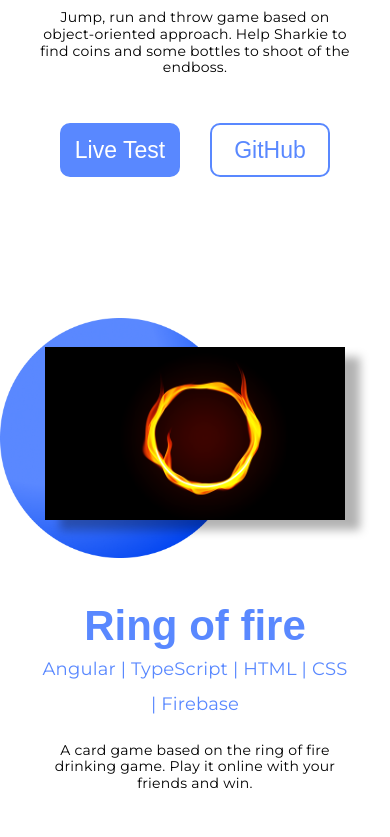
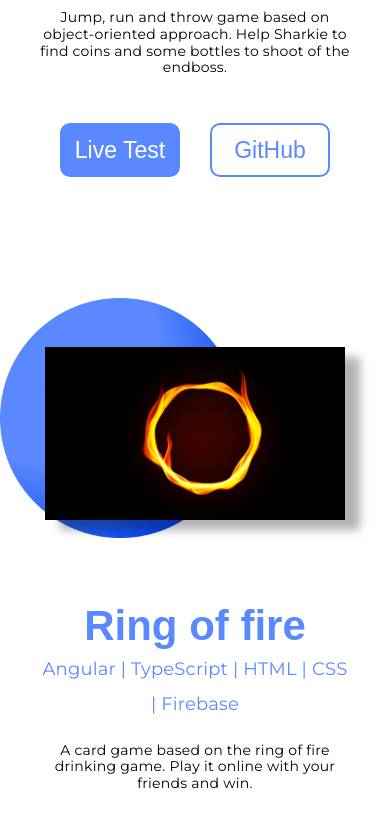
Before and after one commit to MikeMeier97/Portfolio, an Angular app: page /contact in a window 390 px wide. Shown: the part 5142-5979 px from the top of the page. Built offline with nearby package versions, Linux system fonts and the light colour scheme; a web font is replaced by a local one.

Commit message:
some bugs fixed

```diff
--- a/src/app/contact/contact.component.scss
+++ b/src/app/contact/contact.component.scss
@@ -124,7 +124,7 @@ textarea{
     width: 40px;
     height: 40px;
     position: absolute;
-    top: 700px;
+    top: 680px;
     left: 50px;
     z-index: 0;
     &:hover {
@@ -192,7 +192,7 @@ textarea{
 }
 @media (max-width: 1100px) {
     .bubbleUP {
-        top: 1080px;
+        top: 1050px;
         left: 5vw;
     }
     .contactContext {
@@ -239,21 +239,13 @@ textarea{
         top: 1100px;
     }
 }
-@media (max-width: 580px) {
-    .bubbleUP {
-        top: 1150px;
-    }
-}
 @media (max-width: 500px) {
-    .bubbleUP {
-        top: 1150px;
-    }
     .text {
         margin-left: 20px;
         margin-right: 20px;
     }
 }
-@media (max-width: 450px) {
+@media (max-width: 460px) {
     .bubbleUP {
         top: 1150px;
     }
--- a/src/app/header/header.component.scss
+++ b/src/app/header/header.component.scss
@@ -36,7 +36,8 @@ nav {
   display: flex;
   margin-top: 50px;
   a {
-    width: 130px;
+    width: 100%;
+    white-space: nowrap;
     font-family: "Montserrat", sans-serif;
     text-decoration: none;
     margin-left: 50px;
--- a/src/app/mywork/mywork.component.scss
+++ b/src/app/mywork/mywork.component.scss
@@ -432,7 +432,7 @@
         left: 30vw;
     }
     .bubbleByROF {
-        top: 1850px;
+        top: 1800px;
     }
     .bubbleByJoin {
         top: 350px;
@@ -476,7 +476,7 @@
         top: 1000px;
     }
     .bubbleByROF {
-        top: 1750px;
+        top: 1730px;
         left: 0px;
     }
     .workIMG {
```
